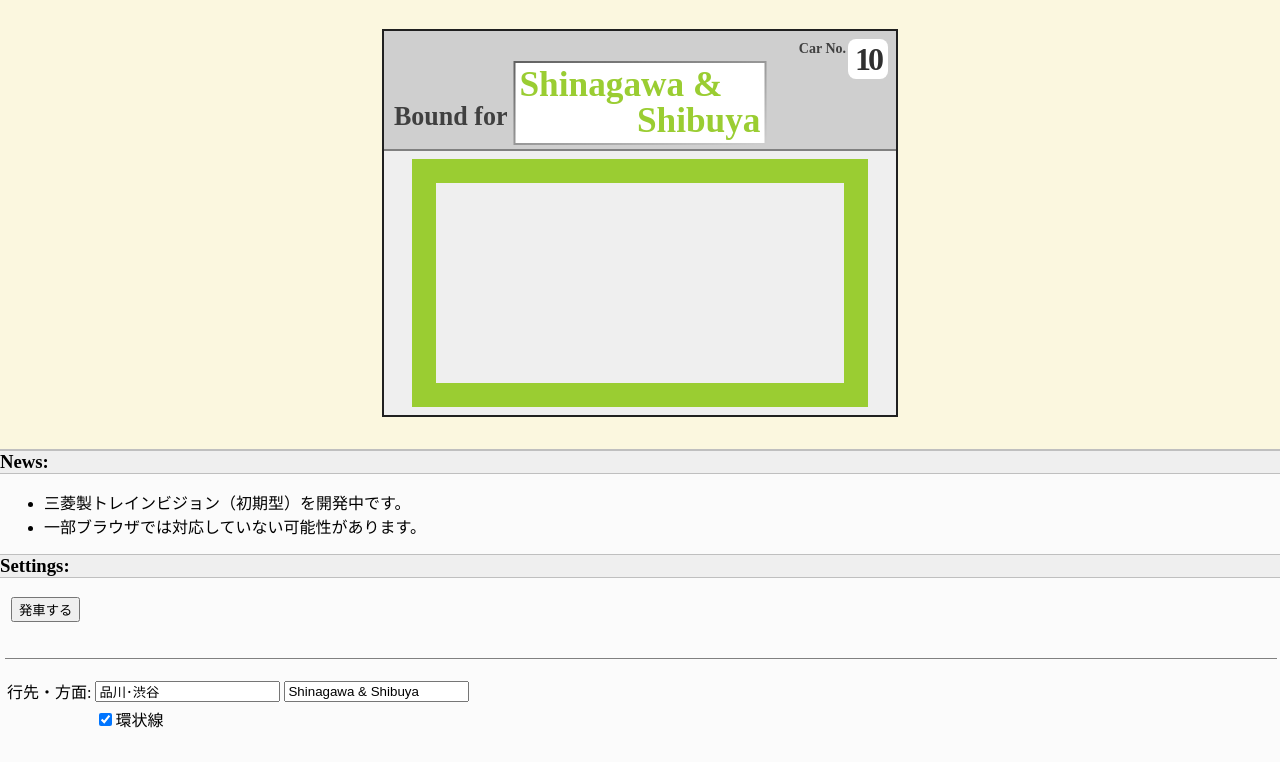
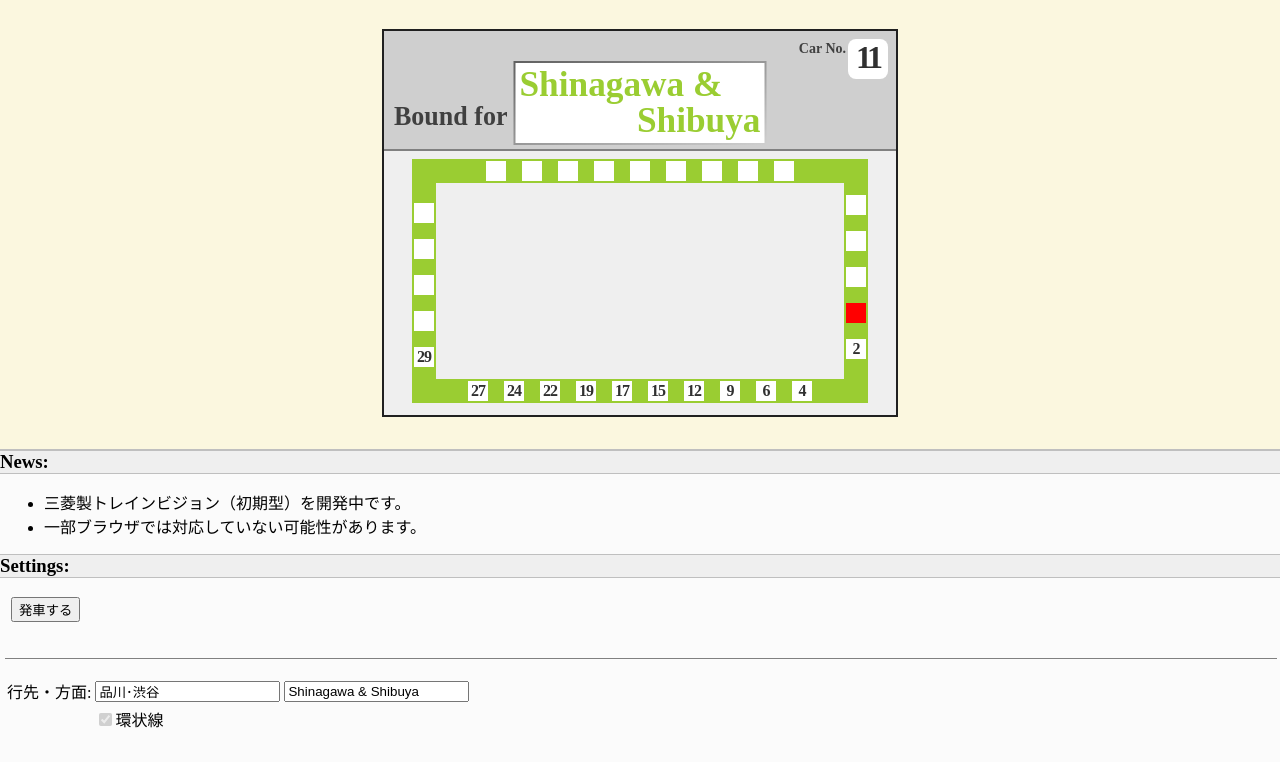
Before and after one commit to Densyakun/TrainVisionMaker, a plain HTML site: page index.html in a window 1280 px wide. Shown: the part 38-800 px from the top of the page. Drawn offline with Linux system fonts and the light colour scheme.

Commit message:
所要時間を追加。環状線のチェックボックスを設定不可に。駅の一覧を設定できないようにした。

```diff
--- a/index.html
+++ b/index.html
@@ -43,7 +43,7 @@
 </tr>
 <tr>
 <td />
-<td><input type="checkbox" id="loop-checkbox" name="loop">環状線</td>
+<td><input type="checkbox" id="loop-checkbox" name="loop" disabled="disabled">環状線</td>
 </tr>
 </table>
 </div>
--- a/js/tvm-vision.js
+++ b/js/tvm-vision.js
@@ -32,6 +32,7 @@ var sta_text_ja_width = sta_width - 32;
 var sta_text_en_width = sta_width - 16;
 var sta_text_hiragana_width = sta_width;
 var bg_color = "rgb(239,239,239)";
+var taketime_fontsize = 32;
 
 var font_ja = "Noto Sans Japanese";
 var font_en = "Noto Sans Japanese";
@@ -41,7 +42,7 @@ var header_en = false;
 var header_hiragana = false;
 var timeout_id;
 
-var carno = 10;
+var carno = 11;
 var for_ja_input;
 var for_ja = "品川･渋谷";
 var for_en_input;
@@ -62,6 +63,7 @@ var stalist_table;
 var stalist_ja = ["東京", "有楽町", "新橋", "浜松町", "田町", "品川", "大崎", "五反田", "目黒", "恵比寿", "渋谷", "原宿", "代々木", "新宿", "新大久保", "高田馬場", "目白", "池袋", "大塚", "巣鴨", "駒込", "田端", "西日暮里", "日暮里", "鶯谷", "上野", "御徒町", "秋葉原", "神田"];
 var stalist_en = ["Tōkyō", "Yūrakuchō", "Shimbashi", "Hamamatsuchō", "Tamachi", "Shinagawa", "Ōsaki", "Gotanda", "Meguro", "Ebisu", "Shibuya", "Harajuku", "Yoyogi", "Shinjuku", "Shin-Ōkubo", "Takadanobaba", "Mejiro", "Ikebukuro", "Ōtsuka", "Sugamo", "Komagome", "Tabata", "Nishi-Nippori", "Nippori", "Uguisudani", "Ueno", "Okachimachi", "Akihabara", "Kanda"];
 var stalist_hiragana = ["とうきょう", "ゆうらくちょう", "しんばし", "はままつちょう", "たまち", "しながわ", "おおさき", "ごたんだ", "めぐろ", "えびす", "しぶや", "はらじゅく", "よよぎ", "しんじゅく", "しんおおくぼ", "たかだのばば", "めじろ", "いけぶくろ", "おおつか", "すがも", "こまごめ", "たばた", "にしにっぽり", "にっぽり", "うぐいすだに", "うえの", "おかちまち", "あきはばら", "かんだ"];
+var taketimelist = [2, 2, 2, 2, 3, 3, 3, 2, 2, 3, 2, 3, 2, 2, 2, 2, 2, 2, 3, 2, 2, 2, 2, 2, 2, 2, 2, 2, 2]
 
 window.addEventListener('DOMContentLoaded', function () {tvm_init();});
 
@@ -157,10 +159,10 @@ function tvm_draw() {
 	+'" height="'+carno_width*scale
 	+'" rx="'+carno_radius*scale
 	+'" ry="'+carno_radius*scale
-	+'" fill="rgb(255,255,255)" />');
+	+'" fill="white" />');
 
-	tags.push('<text x="'+(width-16-carno_width/2)*scale+'" y="'+(16+carno_width/2)*scale
-	+'" fill="rgb(48,48,48)" font-family="MS PGothic" font-weight="bold" font-size="'+carno_fontsize*scale
+	tags.push('<text x="'+(width-16-carno_width/2)*scale+'" y="'+(16+carno_width/2-4)*scale
+	+'" fill="rgb(48,48,48)" font-family="'+font_en+'" font-weight="bold" font-size="'+carno_fontsize*scale
 	+'px" text-anchor="middle" dominant-baseline="central" letter-spacing="-3">'
 	+carno+'</text>');
 
@@ -176,7 +178,7 @@ function tvm_draw() {
 	tags.push('<rect x="'+(width/2-sta_width/2)*scale
 	+'" y="'+64*scale+'" width="'+sta_width*scale
 	+'" height="'+sta_height*scale
-	+'" fill="rgb(255,255,255)" />');
+	+'" fill="white" />');
 
 	if (header_en) {
 		if (forinfo_tick >= 0 || last_stopping && stalist_en[0] == "Tōkyō") {
@@ -276,15 +278,142 @@ function tvm_draw() {
 	+'" height="'+border_width*scale
 	+'" fill="'+border_color1+'" />');
 
+	//Route Map
 	tags.push('<rect x="0" y="'+(header_height+border_width)*scale
 	+'" width="'+width*scale
 	+'" height="'+(height-header_height-border_width)*scale
 	+'" fill="'+bg_color+'" />');
 
+	//Yamanote Line
 	tags.push('<rect x="'+80*scale+'" y="'+(header_height+border_width+40)*scale
 	+'" width="'+(width-160)*scale
-	+'" height="'+(height-header_height-border_width-80)*scale
+	+'" height="'+(height-header_height-border_width-88)*scale
 	+'" stroke-width="'+48*scale+'" stroke="'+sta_color+'" fill="none" />');
+
+	for (var i = 0; i < 9; i++) {
+		tags.push('<rect x="'+(width/2-20-4*72+i*72)*scale+'" y="'+(header_height+border_width+20)*scale
+		+'" width="'+40*scale
+		+'" height="'+40*scale
+		+'" fill="'+(last_stopping?
+		i==0?stalist_ja[0]=="池袋"?"red":"white":
+		i==1?stalist_ja[0]=="大塚"?"red":"white":
+		i==2?stalist_ja[0]=="巣鴨"?"red":"white":
+		i==3?stalist_ja[0]=="駒込"?"red":"white":
+		i==4?stalist_ja[0]=="田端"?"red":"white":
+		i==5?stalist_ja[0]=="西日暮里"?"red":"white":
+		i==6?stalist_ja[0]=="日暮里"?"red":"white":
+		i==7?stalist_ja[0]=="鶯谷"?"red":"white":
+		stalist_ja[0]=="上野"?"red":"white"
+		:"white")+'" />');
+
+		var s = stalist_ja.indexOf("池袋") + i;
+		if (!last_stopping)
+			s += 1
+		if (s >= 29)
+			s -= 29
+		if (s > 0) {
+			var t = 0;
+			for (var u = 1; u <= s; u++)
+				t += taketimelist[last_stopping ? u : u - 1];
+			if (t <= 30)
+				tags.push('<text x="'+(width/2-4*72+i*72)*scale+'" y="'+(header_height+border_width+40-2)*scale
+				+'" fill="rgb(48,48,48)" font-family="'+font_en+'" font-weight="bold" font-size="'+taketime_fontsize*scale
+				+'px" text-anchor="middle" dominant-baseline="central" letter-spacing="-1">'
+				+t+'</text>');
+		}
+	}
+
+	for (var i = 0; i < 10; i++) {
+		tags.push('<rect x="'+(width/2+16-5*72+i*72)*scale+'" y="'+(height-68)*scale
+		+'" width="'+40*scale
+		+'" height="'+40*scale
+		+'" fill="'+(last_stopping?
+		i==0?stalist_ja[0]=="原宿"?"red":"white":
+		i==1?stalist_ja[0]=="渋谷"?"red":"white":
+		i==2?stalist_ja[0]=="恵比寿"?"red":"white":
+		i==3?stalist_ja[0]=="目黒"?"red":"white":
+		i==4?stalist_ja[0]=="五反田"?"red":"white":
+		i==5?stalist_ja[0]=="大崎"?"red":"white":
+		i==6?stalist_ja[0]=="品川"?"red":"white":
+		i==7?stalist_ja[0]=="田町"?"red":"white":
+		i==8?stalist_ja[0]=="浜松町"?"red":"white":
+		stalist_ja[0]=="新橋"?"red":"white"
+		:"white")+'" />');
+
+		var s = stalist_ja.indexOf("原宿") - i;
+		if (!last_stopping)
+			s += 1
+		if (s >= 29)
+			s -= 29
+		if (s > 0) {
+			var t = 0;
+			for (var u = 1; u <= s; u++)
+				t += taketimelist[last_stopping ? u : u - 1];
+			if (t <= 30)
+				tags.push('<text x="'+(width/2+36-5*72+i*72)*scale+'" y="'+(height-48-2)*scale
+				+'" fill="rgb(48,48,48)" font-family="'+font_en+'" font-weight="bold" font-size="'+taketime_fontsize*scale
+				+'px" text-anchor="middle" dominant-baseline="central" letter-spacing="-1">'
+				+t+'</text>');
+		}
+	}
+
+	for (var i = 0; i < 5; i++) {
+		tags.push('<rect x="'+60*scale+'" y="'+(header_height+border_width+104+i*72)*scale
+		+'" width="'+40*scale
+		+'" height="'+40*scale
+		+'" fill="'+(last_stopping?
+		i==0?stalist_ja[0]=="目白"?"red":"white":
+		i==1?stalist_ja[0]=="高田馬場"?"red":"white":
+		i==2?stalist_ja[0]=="新大久保"?"red":"white":
+		i==3?stalist_ja[0]=="新宿"?"red":"white":
+		stalist_ja[0]=="代々木"?"red":"white"
+		:"white")+'" />');
+
+		var s = stalist_ja.indexOf("目白") - i;
+		if (!last_stopping)
+			s += 1
+		if (s >= 29)
+			s -= 29
+		if (s > 0) {
+			var t = 0;
+			for (var u = 1; u <= s; u++)
+				t += taketimelist[last_stopping ? u : u - 1];
+			if (t <= 30)
+				tags.push('<text x="'+80*scale+'" y="'+(header_height+border_width+124+i*72-2)*scale
+				+'" fill="rgb(48,48,48)" font-family="'+font_en+'" font-weight="bold" font-size="'+taketime_fontsize*scale
+				+'px" text-anchor="middle" dominant-baseline="central" letter-spacing="-1">'
+				+t+'</text>');
+		}
+	}
+
+	for (var i = 0; i < 5; i++) {
+		tags.push('<rect x="'+(width-100)*scale+'" y="'+(header_height+border_width+88+i*72)*scale
+		+'" width="'+40*scale
+		+'" height="'+40*scale
+		+'" fill="'+(last_stopping?
+		i==0?stalist_ja[0]=="御徒町"?"red":"white":
+		i==1?stalist_ja[0]=="秋葉原"?"red":"white":
+		i==2?stalist_ja[0]=="神田"?"red":"white":
+		i==3?stalist_ja[0]=="東京"?"red":"white":
+		stalist_ja[0]=="有楽町"?"red":"white"
+		:"white")+'" />');
+
+		var s = stalist_ja.indexOf("御徒町") + i;
+		if (!last_stopping)
+			s += 1
+		if (s >= 29)
+			s -= 29
+		if (s > 0) {
+			var t = 0;
+			for (var u = 1; u <= s; u++)
+				t += taketimelist[last_stopping ? u : u - 1];
+			if (t <= 30)
+				tags.push('<text x="'+(width-80)*scale+'" y="'+(header_height+border_width+108+i*72-2)*scale
+				+'" fill="rgb(48,48,48)" font-family="'+font_en+'" font-weight="bold" font-size="'+taketime_fontsize*scale
+				+'px" text-anchor="middle" dominant-baseline="central" letter-spacing="-1">'
+				+t+'</text>');
+		}
+	}
 
 	tags.push('</svg>');
 	containerNode.innerHTML = tags;
@@ -331,10 +460,12 @@ function tvm_departure() {
 		stalist_ja.push(stalist_ja[0]);
 		stalist_en.push(stalist_en[0]);
 		stalist_hiragana.push(stalist_hiragana[0]);
+		taketimelist.push(taketimelist[0]);
 	}
 	stalist_ja.shift();
 	stalist_en.shift();
 	stalist_hiragana.shift();
+	taketimelist.shift();
 	tvm_stalist_0();
 }
 
@@ -405,7 +536,7 @@ function tvm_stalist_0() {
 		input.value = stalist_hiragana[a];
 		td.appendChild(input);
 		tr.appendChild(td);
-		td = document.createElement('td');
+		/*td = document.createElement('td');
 		input = document.createElement('input');
 		input.type = 'button';
 		input.id = 'remove_sta,'+a;
@@ -420,10 +551,10 @@ function tvm_stalist_0() {
 		input.addEventListener('click', function (event) {tvm_add_station_button(event.currentTarget.id.split(',')[1]);});
 		input.value = "+";
 		td.appendChild(input);
-		tr.appendChild(td);
+		tr.appendChild(td);*/
 		stalist_table.appendChild(tr);
 	}
-	tr = document.createElement('tr');
+	/*tr = document.createElement('tr');
 	td = document.createElement('td');
 	input = document.createElement('input');
 	input.type = 'button';
@@ -432,7 +563,7 @@ function tvm_stalist_0() {
 	input.value = "+";
 	td.appendChild(input);
 	tr.appendChild(td);
-	stalist_table.appendChild(tr);
+	stalist_table.appendChild(tr);*/
 }
 
 function tvm_stalist_1() {
```
